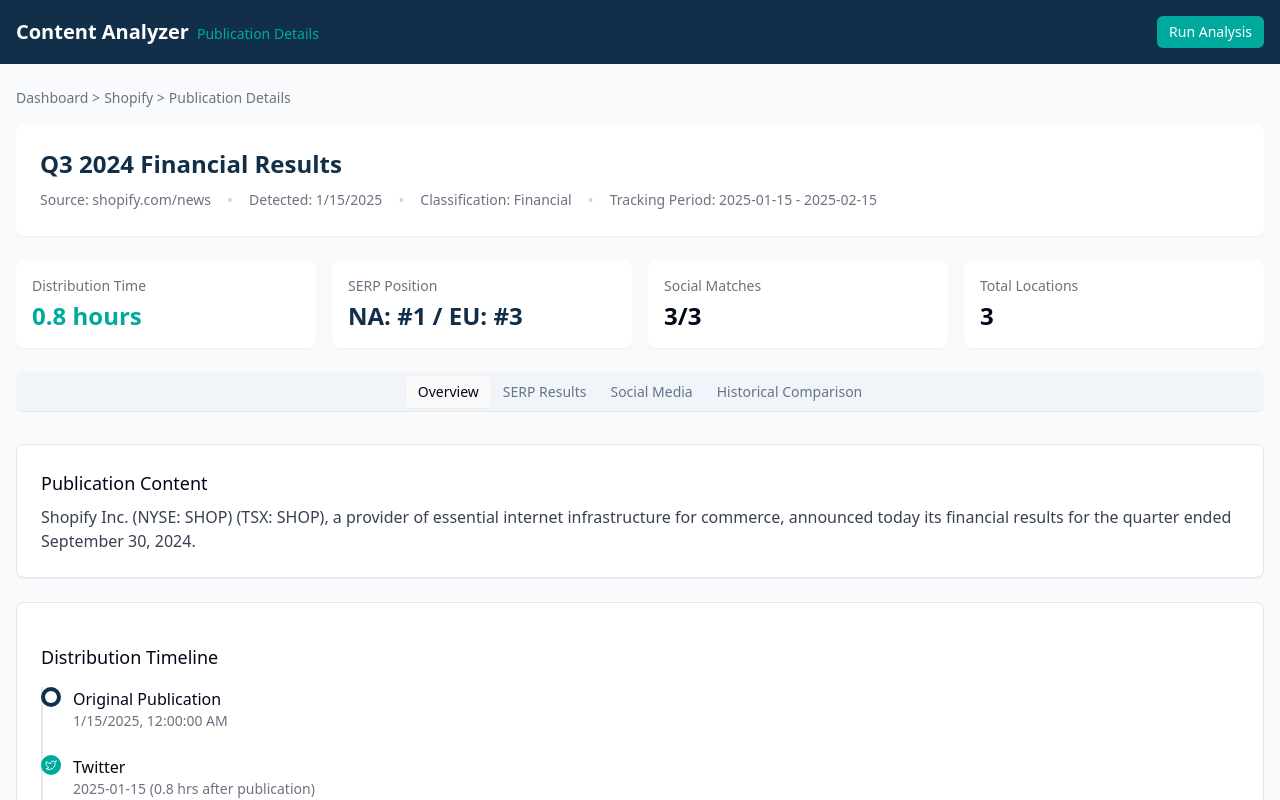
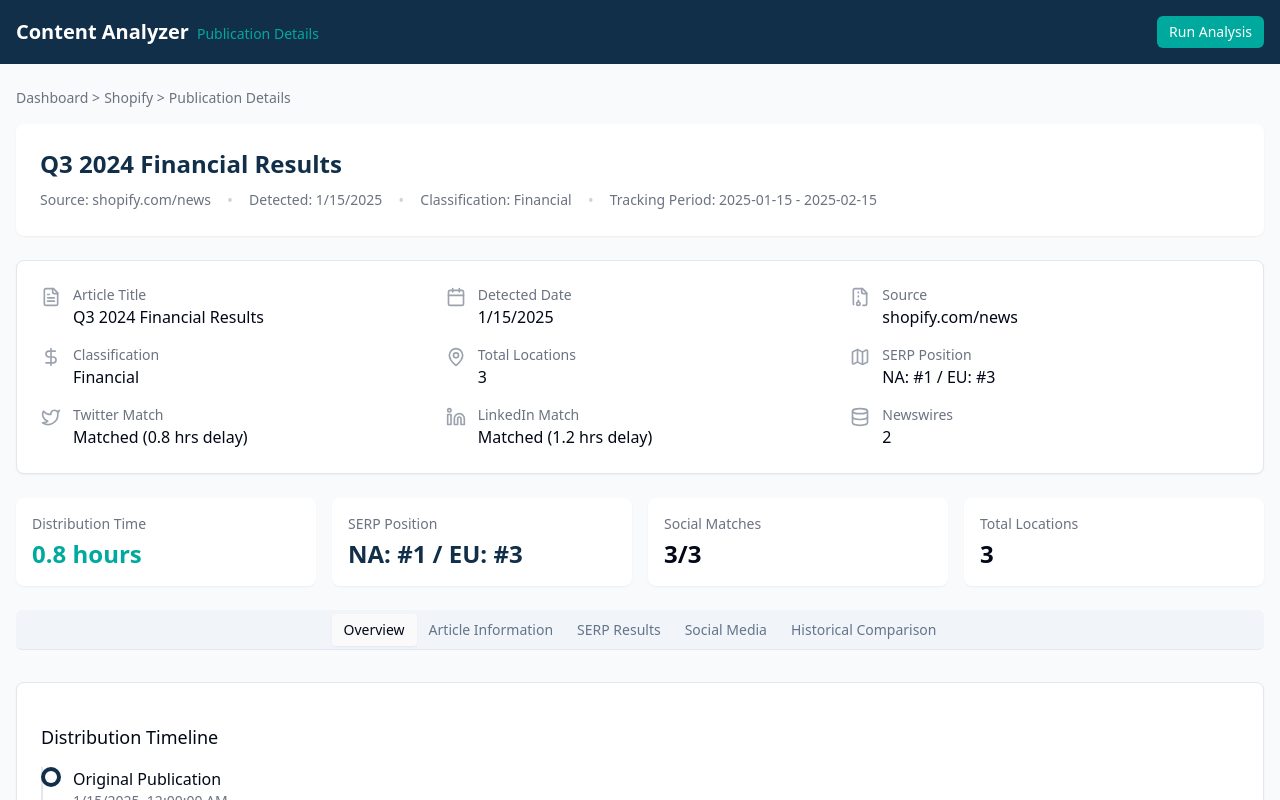
Before and after one commit to BenPlaybook/presspage-insight-pulse, a React (Vite) app: page /account/1/publication/1 in a window 1280 px wide. Shown: the top 800 px of the page. Built offline with nearby package versions, Linux system fonts and the light colour scheme.

Commit message:
feat: Add article information section
Adds a new section to the Publication Details page to display derived metrics and an Article Information tab.

```diff
--- /dev/null
+++ b/src/components/publications/ArticleInformation.tsx
@@ -0,0 +1,50 @@
+
+import React from 'react';
+import { Publication } from '@/types/publications';
+import { Card, CardContent } from '@/components/ui/card';
+
+interface ArticleInformationProps {
+  publication: Publication;
+}
+
+export const ArticleInformation: React.FC<ArticleInformationProps> = ({ publication }) => {
+  return (
+    <Card>
+      <CardContent className="p-6">
+        <h3 className="text-lg font-medium mb-4">Article Information</h3>
+        <div className="space-y-4">
+          <div>
+            <h4 className="text-sm font-medium text-gray-500">Full Content</h4>
+            <p className="mt-1 text-gray-900">{publication.content}</p>
+          </div>
+
+          <div className="grid grid-cols-1 md:grid-cols-2 gap-4">
+            <div>
+              <h4 className="text-sm font-medium text-gray-500">Source URL</h4>
+              <p className="mt-1 text-gray-900">{publication.source}</p>
+            </div>
+            <div>
+              <h4 className="text-sm font-medium text-gray-500">Classification</h4>
+              <p className="mt-1 text-gray-900">{publication.classification}</p>
+            </div>
+          </div>
+
+          <div className="grid grid-cols-1 md:grid-cols-2 gap-4">
+            <div>
+              <h4 className="text-sm font-medium text-gray-500">Detection Date</h4>
+              <p className="mt-1 text-gray-900">
+                {new Date(publication.detectedDate).toLocaleDateString()}
+              </p>
+            </div>
+            <div>
+              <h4 className="text-sm font-medium text-gray-500">Tracking Period</h4>
+              <p className="mt-1 text-gray-900">
+                {new Date(publication.trackingPeriod?.start || '').toLocaleDateString()} - {new Date(publication.trackingPeriod?.end || '').toLocaleDateString()}
+              </p>
+            </div>
+          </div>
+        </div>
+      </CardContent>
+    </Card>
+  );
+};
--- /dev/null
+++ b/src/components/publications/PublicationMetrics.tsx
@@ -0,0 +1,99 @@
+
+import React from 'react';
+import { Publication } from '@/types/publications';
+import { Card, CardContent } from '@/components/ui/card';
+import { FileText, Calendar, FileArchive, DollarSign, MapPin, Map, Database, Newspaper, Link, Twitter, Linkedin } from 'lucide-react';
+
+interface PublicationMetricsProps {
+  publication: Publication;
+}
+
+export const PublicationMetrics: React.FC<PublicationMetricsProps> = ({ publication }) => {
+  return (
+    <Card className="mb-6">
+      <CardContent className="p-6">
+        <div className="grid grid-cols-1 md:grid-cols-2 lg:grid-cols-3 gap-4">
+          <div className="flex items-start space-x-3">
+            <FileText className="w-5 h-5 text-gray-400 mt-0.5" />
+            <div>
+              <p className="text-sm text-gray-500">Article Title</p>
+              <p className="font-medium">{publication.title}</p>
+            </div>
+          </div>
+
+          <div className="flex items-start space-x-3">
+            <Calendar className="w-5 h-5 text-gray-400 mt-0.5" />
+            <div>
+              <p className="text-sm text-gray-500">Detected Date</p>
+              <p className="font-medium">{new Date(publication.detectedDate).toLocaleDateString()}</p>
+            </div>
+          </div>
+
+          <div className="flex items-start space-x-3">
+            <FileArchive className="w-5 h-5 text-gray-400 mt-0.5" />
+            <div>
+              <p className="text-sm text-gray-500">Source</p>
+              <p className="font-medium">{publication.source}</p>
+            </div>
+          </div>
+
+          <div className="flex items-start space-x-3">
+            <DollarSign className="w-5 h-5 text-gray-400 mt-0.5" />
+            <div>
+              <p className="text-sm text-gray-500">Classification</p>
+              <p className="font-medium">{publication.classification}</p>
+            </div>
+          </div>
+
+          <div className="flex items-start space-x-3">
+            <MapPin className="w-5 h-5 text-gray-400 mt-0.5" />
+            <div>
+              <p className="text-sm text-gray-500">Total Locations</p>
+              <p className="font-medium">{publication.totalLocations}</p>
+            </div>
+          </div>
+
+          <div className="flex items-start space-x-3">
+            <Map className="w-5 h-5 text-gray-400 mt-0.5" />
+            <div>
+              <p className="text-sm text-gray-500">SERP Position</p>
+              <p className="font-medium">NA: #{publication.serpPosition.na} / EU: #{publication.serpPosition.eu}</p>
+            </div>
+          </div>
+
+          <div className="flex items-start space-x-3">
+            <Twitter className="w-5 h-5 text-gray-400 mt-0.5" />
+            <div>
+              <p className="text-sm text-gray-500">Twitter Match</p>
+              <p className="font-medium">
+                {publication.socialMatches?.twitter?.matched ?
+                  `Matched (${publication.socialMatches.twitter.timeDifference} delay)` :
+                  'Not matched'}
+              </p>
+            </div>
+          </div>
+
+          <div className="flex items-start space-x-3">
+            <Linkedin className="w-5 h-5 text-gray-400 mt-0.5" />
+            <div>
+              <p className="text-sm text-gray-500">LinkedIn Match</p>
+              <p className="font-medium">
+                {publication.socialMatches?.linkedin?.matched ?
+                  `Matched (${publication.socialMatches.linkedin.timeDifference} delay)` :
+                  'Not matched'}
+              </p>
+            </div>
+          </div>
+
+          <div className="flex items-start space-x-3">
+            <Database className="w-5 h-5 text-gray-400 mt-0.5" />
+            <div>
+              <p className="text-sm text-gray-500">Newswires</p>
+              <p className="font-medium">{publication.newswireDistribution?.length || 0}</p>
+            </div>
+          </div>
+        </div>
+      </CardContent>
+    </Card>
+  );
+};
--- a/src/pages/PublicationDetails.tsx
+++ b/src/pages/PublicationDetails.tsx
@@ -7,9 +7,10 @@ import { Tabs, TabsContent, TabsList, TabsTrigger } from '@/components/ui/tabs';
 import { DistributionTimeline } from '@/components/publications/DistributionTimeline';
 import { SerpResultsTable } from '@/components/publications/SerpResultsTable';
 import { SocialCoverageTable } from '@/components/publications/SocialCoverageTable';
+import { PublicationMetrics } from '@/components/publications/PublicationMetrics';
+import { ArticleInformation } from '@/components/publications/ArticleInformation';
 import { Publication } from '@/types/publications';
 
-// Mock publication data (we would fetch this based on ID in a real app)
 const mockPublication: Publication = {
   id: '101',
   title: 'Q3 2024 Financial Results',
@@ -120,14 +121,12 @@ const PublicationDetails = () => {
       <Header variant="account" title="Publication Details" />
 
       <main className="container mx-auto px-4 py-6">
-        {/* Navigation breadcrumbs */}
         <div className="text-sm text-gray-500 mb-4">
           <Link to="/" className="hover:text-presspage-teal">Dashboard</Link> &gt;
           <Link to={`/account/${id}`} className="hover:text-presspage-teal ml-1">Shopify</Link> &gt;
           <span className="ml-1">Publication Details</span>
         </div>
 
-        {/* Publication header */}
         <div className="bg-white rounded-lg shadow-sm p-6 mb-6">
           <div>
             <h1 className="text-2xl font-bold text-[#122F4A]">{mockPublication.title}</h1>
@@ -143,7 +142,8 @@ const PublicationDetails = () => {
           </div>
         </div>
 
-        {/* Key metrics */}
+        <PublicationMetrics publication={mockPublication} />
+
         <div className="grid grid-cols-1 md:grid-cols-2 lg:grid-cols-4 gap-4 mb-6">
           <MetricCard
             title="Distribution Time"
@@ -165,30 +165,25 @@ const PublicationDetails = () => {
           />
         </div>
 
-        {/* Tabs */}
         <Tabs defaultValue="overview" className="w-full">
           <TabsList className="w-full mb-6 border-b">
             <TabsTrigger value="overview" className="text-sm">Overview</TabsTrigger>
+            <TabsTrigger value="article" className="text-sm">Article Information</TabsTrigger>
             <TabsTrigger value="serp" className="text-sm">SERP Results</TabsTrigger>
             <TabsTrigger value="social" className="text-sm">Social Media</TabsTrigger>
             <TabsTrigger value="historical" className="text-sm">Historical Comparison</TabsTrigger>
           </TabsList>
 
           <TabsContent value="overview" className="space-y-6">
-            {/* Publication content */}
-            <Card>
-              <CardContent className="p-6">
-                <h3 className="text-lg font-medium mb-2">Publication Content</h3>
-                <p className="text-gray-700">{mockPublication.content}</p>
-              </CardContent>
-            </Card>
-
-            {/* Distribution timeline */}
             <Card>
               <CardContent className="p-6">
                 <DistributionTimeline publication={mockPublication} />
               </CardContent>
             </Card>
+          </TabsContent>
+
+          <TabsContent value="article" className="space-y-6">
+            <ArticleInformation publication={mockPublication} />
           </TabsContent>
 
           <TabsContent value="serp" className="space-y-6">
@@ -218,7 +213,6 @@ const PublicationDetails = () => {
           </TabsContent>
         </Tabs>
 
-        {/* Back button */}
         <div className="mt-8">
           <Link
             to={`/account/${id}`}
```
